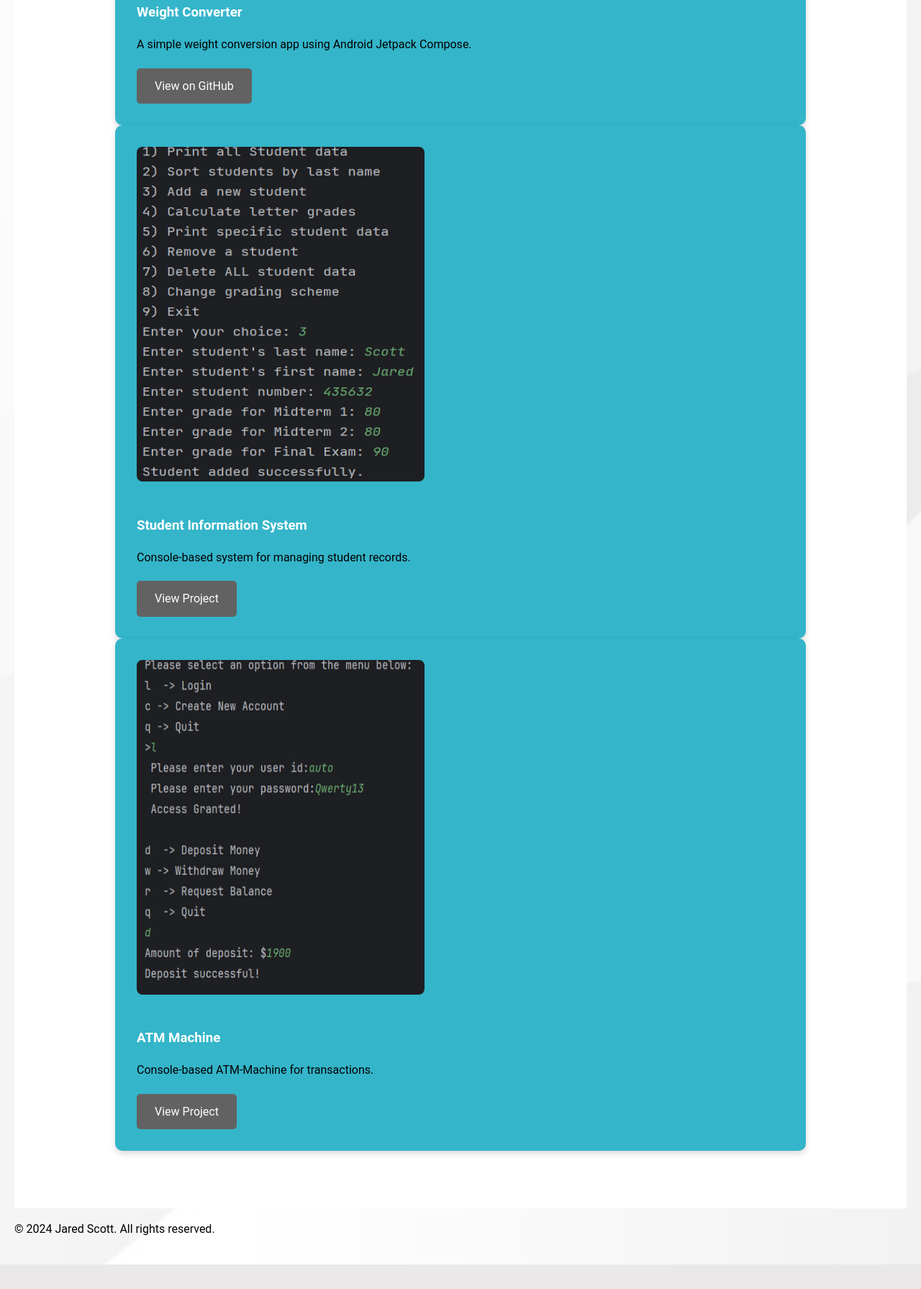
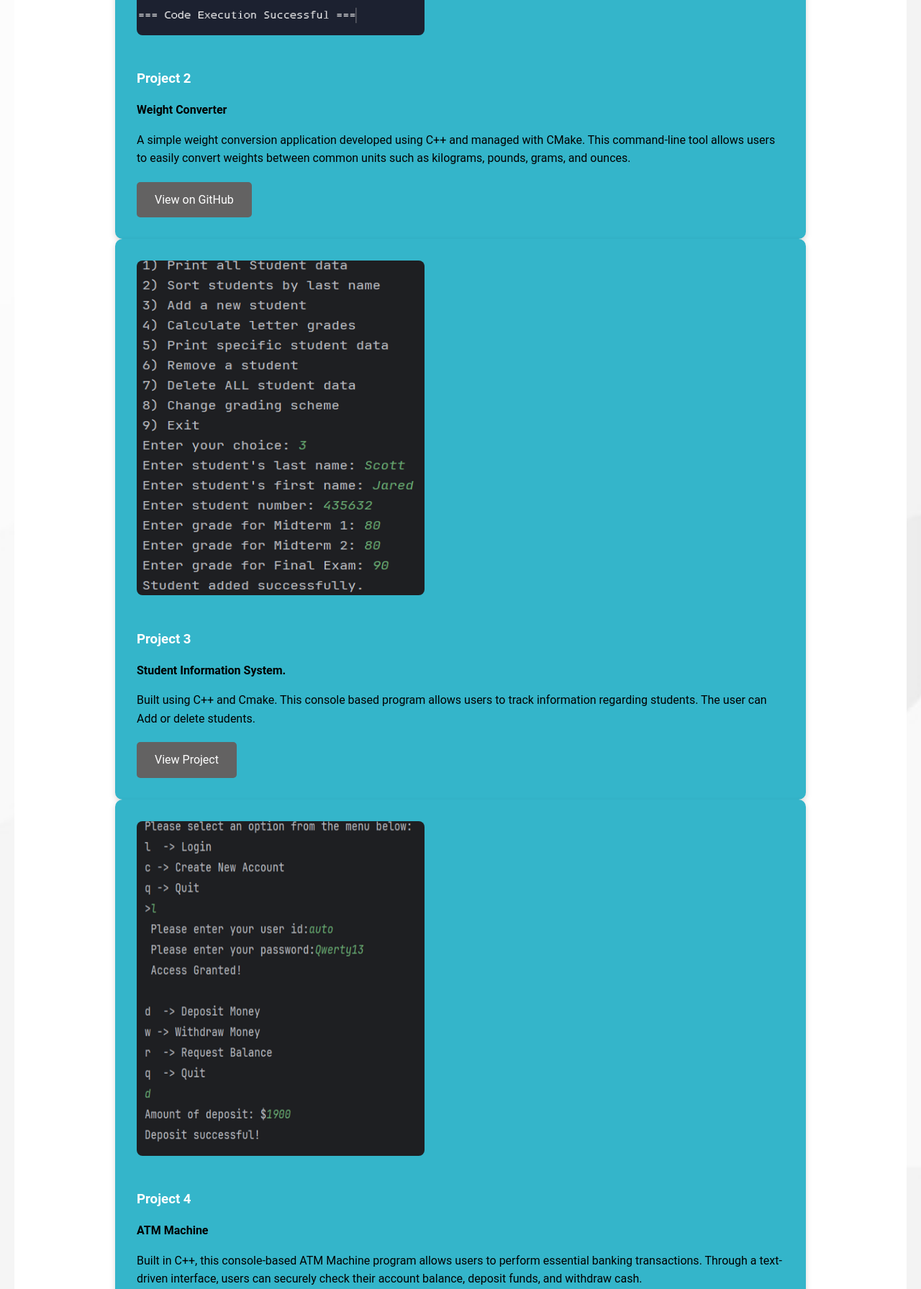
Before and after one commit to Autoscotty43/Autoscotty43.github.io, a website built with webpack: page projects.html in a window 1280 px wide. Shown: the part 1666-3457 px from the top of the page at 72% size. Before the commit the page ends 3423 px from the top, so only its background shows below. Built offline with nearby package versions, Linux system fonts and the light colour scheme; files whose address does not match are found by name.

Commit message:
75% Complete

```diff
--- a/projects.html
+++ b/projects.html
@@ -39,8 +39,11 @@
     <div class="project">
       <img src="img/project1.png" alt="Project 1">
       <div>
-        <h3>GUI Calculator</h3>
-        <p>A user-friendly calculator built with Java and JavaFX.</p>
+        <h3>Project 1</h3>
+        <b>GUI Calculator</b>
+        <p>A user-friendly calculator application, crafted with Android and Jetpack Compose. This desktop tool provides users
+          with a familiar and intuitive interface for performing basic arithmetic operations, including addition,
+          subtraction, multiplication, and division.</p>
         <a href="https://github.com/Autoscotty43/JS_GUI_Calculator" class="btn">View on GitHub</a>
       </div>
     </div>
@@ -48,24 +51,30 @@
     <div class="project">
       <img src="img/project2.png" alt="Project 2">
       <div>
-        <h3>Weight Converter</h3>
-        <p>A simple weight conversion app using Android Jetpack Compose.</p>
+        <h3>Project 2</h3>
+        <b>Weight Converter</b>
+        <p>A simple weight conversion application developed using C++ and managed with CMake. This command-line tool
+          allows users to easily convert weights between common units such as kilograms, pounds, grams, and ounces.</p>
         <a href="https://github.com/Autoscotty43/JS_Weight_Convertor" class="btn">View on GitHub</a>
       </div>
     </div>
 
     <div class="project">
       <img src="img/project3.png" alt="Student Information System">
-      <h3>Student Information System</h3>
-      <p>Console-based system for managing student records.</p>
-      <a href="#" class="btn">View Project</a>
+      <h3>Project 3</h3>
+      <b>Student Information System.</b>
+      <p>Built using C++ and Cmake. This console based program allows users to track information regarding students.
+        The user can Add or delete students.</p>
+      <a href="https://github.com/Autoscotty43/JaredScott_StudentInformationSystem" class="btn">View Project</a>
     </div>
 
     <div class="project">
       <img src="img/project4.png" alt="ATM Machine">
-      <h3>ATM Machine</h3>
-      <p>Console-based ATM-Machine for transactions.</p>
-      <a href="#" class="btn">View Project</a>
+      <h3>Project 4</h3>
+      <b>ATM Machine</b>
+      <p>Built in C++, this console-based ATM Machine program allows users to perform essential banking transactions.
+        Through a text-driven interface, users can securely check their account balance, deposit funds, and withdraw cash.</p>
+      <a href="https://github.com/Autoscotty43/JaredScott_ATM_Machine" class="btn">View Project</a>
     </div>
 
   </div>
```
Also changed, not shown: index.html (+8 -4 lines).
